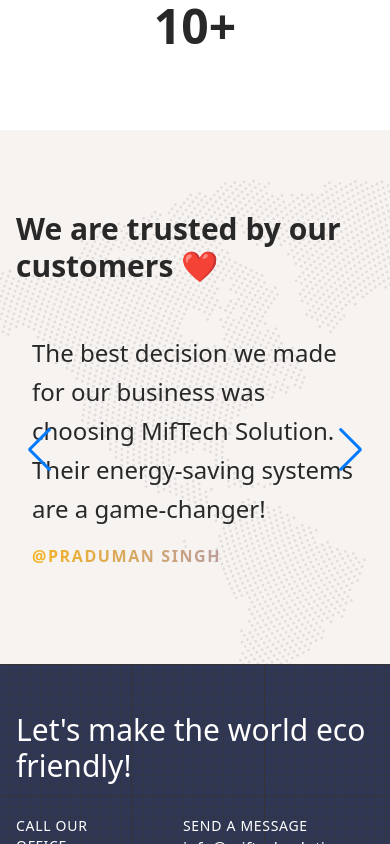
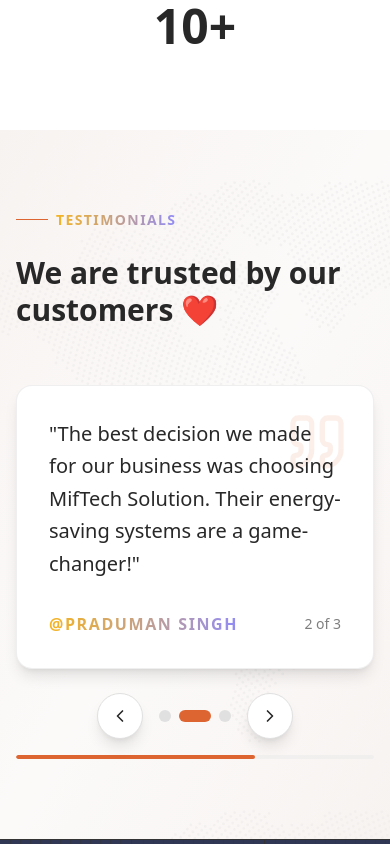
Before and after one commit to scaleoxperts/MiftechSolutions, a Next.js app: page / in a window 390 px wide. Shown: the part 5140-5984 px from the top of the page. Built offline with nearby package versions, Linux system fonts and the light colour scheme.

Commit message:
update: tesimonials section comp design

```diff
--- a/components/sections/Testimonials.tsx
+++ b/components/sections/Testimonials.tsx
@@ -1,8 +1,7 @@
 "use client";
-import { Swiper, SwiperSlide } from 'swiper/react';
-import { Autoplay, Navigation } from 'swiper/modules';
-import 'swiper/css';
-import 'swiper/css/navigation';
+
+import { useState, useEffect, SetStateAction } from 'react';
+import { ChevronLeft, ChevronRight, Quote } from 'lucide-react';
 
 const testimonials = [
   {
@@ -20,30 +19,195 @@
 ];
 
 export default function Testimonials() {
+  const [currentIndex, setCurrentIndex] = useState(0);
+  const [isAutoPlay, setIsAutoPlay] = useState(true);
+  const [isTransitioning, setIsTransitioning] = useState(false);
+
+  useEffect(() => {
+    if (!isAutoPlay) return;
+
+    const interval = setInterval(() => {
+      handleSlideChange((prev: number) => (prev + 1) % testimonials.length);
+    }, 5000);
+
+    return () => clearInterval(interval);
+  }, [isAutoPlay]);
+
+  const handleSlideChange = (indexOrCallback: SetStateAction<number>) => {
+    if (isTransitioning) return;
+
+    setIsTransitioning(true);
+    setCurrentIndex(indexOrCallback);
+
+    setTimeout(() => setIsTransitioning(false), 300);
+  };
+
+  const goToSlide = (index: number) => {
+    if (index !== currentIndex) {
+      handleSlideChange(index);
+    }
+  };
+
+  const nextSlide = () => {
+    handleSlideChange((prev: number) => (prev + 1) % testimonials.length);
+  };
+
+  const prevSlide = () => {
+    handleSlideChange((prev: number) => (prev - 1 + testimonials.length) % testimonials.length);
+  };
+
   return (
-    <section className="py-20 lg:py-32 bg-[var(--linen)] relative overflow-hidden" style={{ backgroundImage: "url('/images/demo-branding-agency-bg-01.png')"}}>
-      <div className="container mx-auto px-4 sm:px-6 lg:px-8 relative">
-        <div className="grid grid-cols-1 md:grid-cols-12 gap-8 items-center">
-          <div className="md:col-span-4">
-            <h2 className="text-3xl lg:text-4xl font-bold font-playfair text-[var(--text-dark-gray)] leading-tight">We are trusted by our customers ❤️</h2>
+    <section
+      className="py-20 lg:py-32 bg-[var(--linen)] relative overflow-hidden"
+      style={{ backgroundImage: "url('/images/demo-branding-agency-bg-01.png')" }}
+    >
+      {/* Background overlay */}
+      <div className="absolute inset-0 bg-gradient-to-br from-[var(--linen)]/80 via-[var(--white)]/60 to-[var(--linen)]/80"></div>
+
+      <div className="container mx-auto px-4 sm:px-6 lg:px-8 relative z-10">
+        <div className="grid grid-cols-1 md:grid-cols-12 gap-8 lg:gap-12 items-center">
+
+          {/* Left side - Title */}
+          <div className="md:col-span-4 lg:col-span-5">
+            <div className="space-y-6">
+              <div className="flex items-center">
+                <span className="w-8 h-px bg-[var(--base-color)] mr-2"></span>
+                <span className="text-gradient-base-color text-sm font-bold uppercase tracking-widest">Testimonials</span>
+              </div>
+
+              <h2 className="text-3xl lg:text-4xl xl:text-5xl font-bold text-[var(--text-dark-gray)] leading-tight">
+                We are trusted by our customers
+                <span className="inline-block ml-2 text-[var(--base-color)]">❤️</span>
+              </h2>
+
+              {/* Navigation controls for desktop */}
+              <div className="hidden md:flex items-center gap-4 pt-4">
+                <button
+                  onClick={prevSlide}
+                  disabled={isTransitioning}
+                  className="p-3 bg-[var(--white)] hover:bg-[var(--linen)] rounded-full shadow-lg transition-all duration-200 hover:scale-110 disabled:opacity-50 disabled:cursor-not-allowed group border border-[var(--extra-medium-gray)]"
+                  aria-label="Previous testimonial"
+                >
+                  <ChevronLeft className="w-5 h-5 text-[var(--text-dark-gray)] group-hover:text-[var(--base-color)] transition-colors" />
+                </button>
+
+                <button
+                  onClick={nextSlide}
+                  disabled={isTransitioning}
+                  className="p-3 bg-[var(--white)] hover:bg-[var(--linen)] rounded-full shadow-lg transition-all duration-200 hover:scale-110 disabled:opacity-50 disabled:cursor-not-allowed group border border-[var(--extra-medium-gray)]"
+                  aria-label="Next testimonial"
+                >
+                  <ChevronRight className="w-5 h-5 text-[var(--text-dark-gray)] group-hover:text-[var(--base-color)] transition-colors" />
+                </button>
+
+                {/* Dot indicators */}
+                <div className="flex items-center gap-2 ml-4">
+                  {testimonials.map((_, index) => (
+                    <button
+                      key={index}
+                      onClick={() => goToSlide(index)}
+                      disabled={isTransitioning}
+                      className={`transition-all duration-300 ${
+                        index === currentIndex
+                          ? 'w-8 h-3 bg-[var(--base-color)] rounded-full'
+                          : 'w-3 h-3 bg-[var(--extra-medium-gray)] hover:bg-[var(--base-color)] rounded-full hover:scale-110'
+                      } disabled:cursor-not-allowed`}
+                      aria-label={`Go to testimonial ${index + 1}`}
+                    />
+                  ))}
+                </div>
+              </div>
+            </div>
           </div>
-          <div className="md:col-span-8 md:col-start-6">
-            <Swiper
-              modules={[Autoplay, Navigation]}
-              loop={true}
-              autoplay={{ delay: 5000, disableOnInteraction: false }}
-              navigation={true}
-              className="w-full"
-            >
-              {testimonials.map((testimonial, index) => (
-                <SwiperSlide key={index}>
-                  <div className="p-4">
-                    <h3 className="text-2xl lg:text-3xl font-medium font-playfair text-[var(--text-dark-gray)] mb-4 leading-relaxed">{testimonial.quote}</h3>
-                    <p className="text-gradient-base-color font-bold uppercase tracking-widest">{testimonial.author}</p>
-                  </div>
-                </SwiperSlide>
-              ))}
-            </Swiper>
+
+          {/* Right side - Testimonial carousel */}
+          <div className="md:col-span-8 md:col-start-6 lg:col-span-7 lg:col-start-6">
+            <div className="relative">
+
+              {/* Testimonial container */}
+              <div className="relative overflow-hidden rounded-2xl bg-[var(--white)] shadow-lg border border-[var(--extra-medium-gray)]/50">
+                <div
+                  className="flex transition-transform duration-500 ease-out"
+                  style={{ transform: `translateX(-${currentIndex * 100}%)` }}
+                >
+                  {testimonials.map((testimonial, index) => (
+                    <div key={index} className="min-w-full">
+                      <div className="p-8 lg:p-12 relative">
+                        {/* Quote icon */}
+                        <div className="absolute top-6 right-6 opacity-10">
+                          <Quote className="w-16 h-16 text-[var(--base-color)]" />
+                        </div>
+
+                        {/* Quote text */}
+                        <blockquote className="relative z-10 mb-8">
+                          <p className="text-xl lg:text-2xl xl:text-3xl font-medium text-[var(--text-dark-gray)] leading-relaxed">
+                            "{testimonial.quote}"
+                          </p>
+                        </blockquote>
+
+                        {/* Author */}
+                        <div className="flex items-center justify-between">
+                          <cite className="text-gradient-base-color font-bold uppercase tracking-widest not-italic">
+                            {testimonial.author}
+                          </cite>
+
+                          {/* Slide counter */}
+                          <div className="text-sm text-[var(--text-dark-gray)]/60 font-medium">
+                            {currentIndex + 1} of {testimonials.length}
+                          </div>
+                        </div>
+                      </div>
+                    </div>
+                  ))}
+                </div>
+              </div>
+
+              {/* Mobile navigation */}
+              <div className="md:hidden flex items-center justify-center gap-4 mt-6">
+                <button
+                  onClick={prevSlide}
+                  disabled={isTransitioning}
+                  className="p-3 bg-[var(--white)] hover:bg-[var(--linen)] rounded-full shadow-lg transition-all duration-200 hover:scale-110 disabled:opacity-50 disabled:cursor-not-allowed group border border-[var(--extra-medium-gray)]"
+                  aria-label="Previous testimonial"
+                >
+                  <ChevronLeft className="w-5 h-5 text-[var(--text-dark-gray)] group-hover:text-[var(--base-color)] transition-colors" />
+                </button>
+
+                {/* Mobile dot indicators */}
+                <div className="flex items-center gap-2">
+                  {testimonials.map((_, index) => (
+                    <button
+                      key={index}
+                      onClick={() => goToSlide(index)}
+                      disabled={isTransitioning}
+                      className={`transition-all duration-300 ${
+                        index === currentIndex
+                          ? 'w-8 h-3 bg-[var(--base-color)] rounded-full'
+                          : 'w-3 h-3 bg-[var(--extra-medium-gray)] hover:bg-[var(--base-color)] rounded-full hover:scale-110'
+                      } disabled:cursor-not-allowed`}
+                      aria-label={`Go to testimonial ${index + 1}`}
+                    />
+                  ))}
+                </div>
+
+                <button
+                  onClick={nextSlide}
+                  disabled={isTransitioning}
+                  className="p-3 bg-[var(--white)] hover:bg-[var(--linen)] rounded-full shadow-lg transition-all duration-200 hover:scale-110 disabled:opacity-50 disabled:cursor-not-allowed group border border-[var(--extra-medium-gray)]"
+                  aria-label="Next testimonial"
+                >
+                  <ChevronRight className="w-5 h-5 text-[var(--text-dark-gray)] group-hover:text-[var(--base-color)] transition-colors" />
+                </button>
+              </div>
+
+              {/* Progress bar */}
+              <div className="mt-4 w-full h-1 bg-[var(--extra-medium-gray)]/30 rounded-full overflow-hidden">
+                <div
+                  className="h-full bg-[var(--base-color)] transition-all duration-500 ease-out rounded-full"
+                  style={{ width: `${((currentIndex + 1) / testimonials.length) * 100}%` }}
+                />
+              </div>
+            </div>
           </div>
         </div>
       </div>
```
